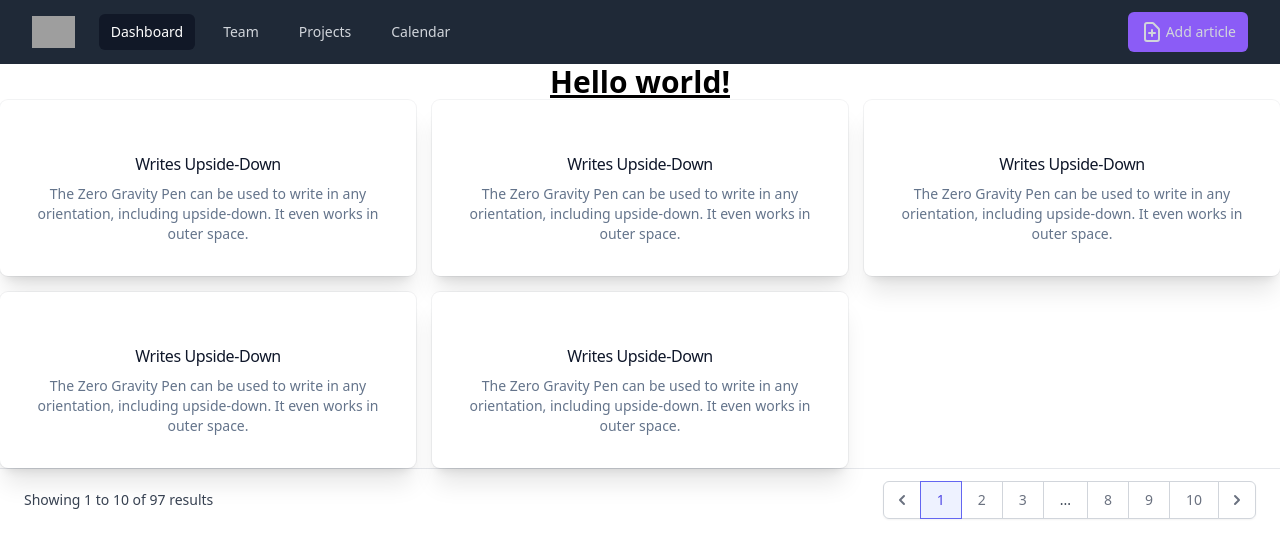
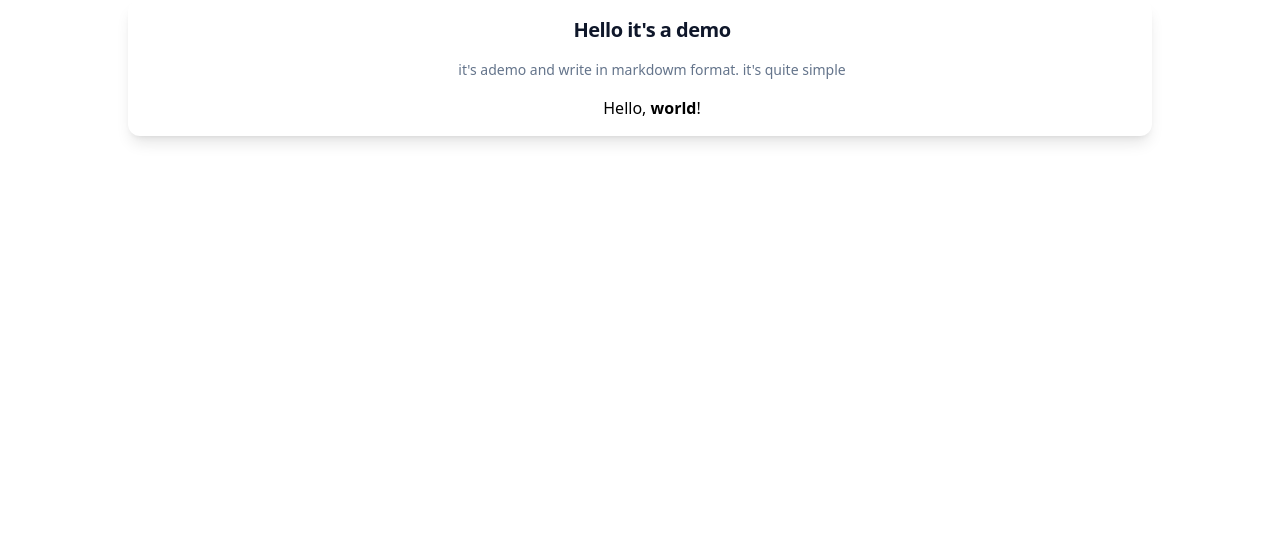
Before and after one commit to hoangharry/df-ass2, a React (Create React App) app in the folder article-fe/: page / in a window 1280 px wide. Shown: the top 558 px of the page. Built offline with nearby package versions, Linux system fonts and the light colour scheme; grey boxes are pictures that could not be loaded.

Commit message:
[update] add package render markdown and fix db migrate up

```diff
--- a/article-fe/package.json
+++ b/article-fe/package.json
@@ -11,8 +11,10 @@
     "axios": "^0.26.1",
     "react": "^18.0.0",
     "react-dom": "^18.0.0",
+    "react-markdown": "^8.0.3",
     "react-remark": "^2.1.0",
     "react-scripts": "5.0.1",
+    "remark-gfm": "^3.0.1",
     "web-vitals": "^2.1.4"
   },
   "scripts": {
--- a/article-fe/src/App.js
+++ b/article-fe/src/App.js
@@ -2,11 +2,13 @@ import './App.css';
 import Example from './components/Navbar/Navbar';
 import ArticleCard from './components/MultiArticle/ArticleCard';
 import Pagination from './components/Pagination/Pagination';
+import SingleArticle from './components/SingleArticle/Article';
+import Content from './components/SingleArticle/Content';
 
 function App() {
   return (
     <div className="App">
-      <Example/>
+      {/* <Example/>
        <h1 className="text-3xl font-bold underline">
           Hello world!
         </h1>
@@ -17,8 +19,8 @@ function App() {
       <ArticleCard />
       <ArticleCard />
       </div>
-      <Pagination />
-
+      <Pagination /> */}
+      <SingleArticle />
     </div>
   );
 }
--- a/article-fe/src/components/SingleArticle/Article.js
+++ b/article-fe/src/components/SingleArticle/Article.js
@@ -1,13 +1,37 @@
-import Content from "./Content"
+import { useState } from "react";
+import ReactMarkdown from "react-markdown";
+import remarkGfm from "remark-gfm";
 
 const SingleArticle = () => {
+    const [isEdit, setIsEdit] = useState(false);
+    const article = {
+        titile: "Hello it's a demo",
+        description: "it's ademo and write in markdowm format. it's quite simple",
+        content: "## Hello, **world**!",
+    }
+    const [content, setContent] = useState(article.content);
+    return (
+        <div className="py-8 px-8 max-w-[80%] mx-auto bg-white rounded-xl shadow-lg space-y-2 sm:py-4 sm:items-center sm:space-y-0 sm:space-x-6">
+            <div className="">
+
+            </div>
+            <h1 class="text-slate-900 mt-5 text-xl font-bold tracking-tight pb-4">{article.titile}</h1>
+
+            <p class="text-slate-500 pb-4 mt-2 text-sm">
+                {article.description}
+            </p>
+            <div className="ltr">
+            {
+                !isEdit && <ReactMarkdown children={article.content} remarkPlugins={[remarkGfm]}/>
+            }
+            {
+                isEdit && <textarea>{content}</textarea>
+            }
+            </div>
 
 
-    return (
-        <>
-            <div>Title</div>
-            <div>Description</div>
-            <Content />
-        </>
+        </div>
     )
 }
+
+export default SingleArticle;
--- a/article-fe/src/components/SingleArticle/Content.js
+++ b/article-fe/src/components/SingleArticle/Content.js
@@ -1,14 +1,9 @@
-import { useEffect } from 'react';
-import { useRemark } from 'react-remark';
+import ReactMarkdown from "react-markdown";
 
 const Content = ({ content }) => {
-    const [srcContent, setSrcContent] = useRemark();
-
-    useEffect(() => {
-        setSrcContent(content);
-    });
-
-    return srcContent;
+    return (
+        <ReactMarkdown source={content}/>
+    );
 }
 
 export default Content;
```
Also changed, not shown: 2 other files (tests, documents, lock files or other folders).
